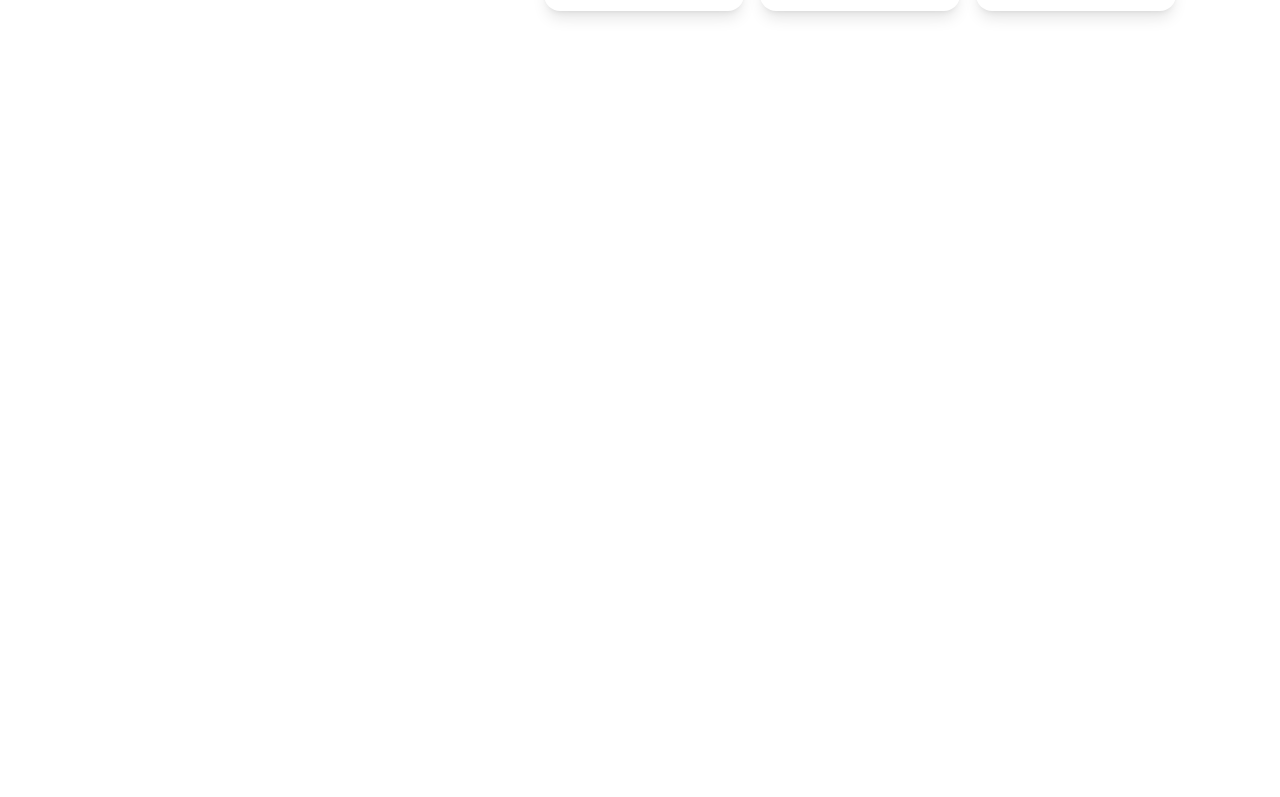
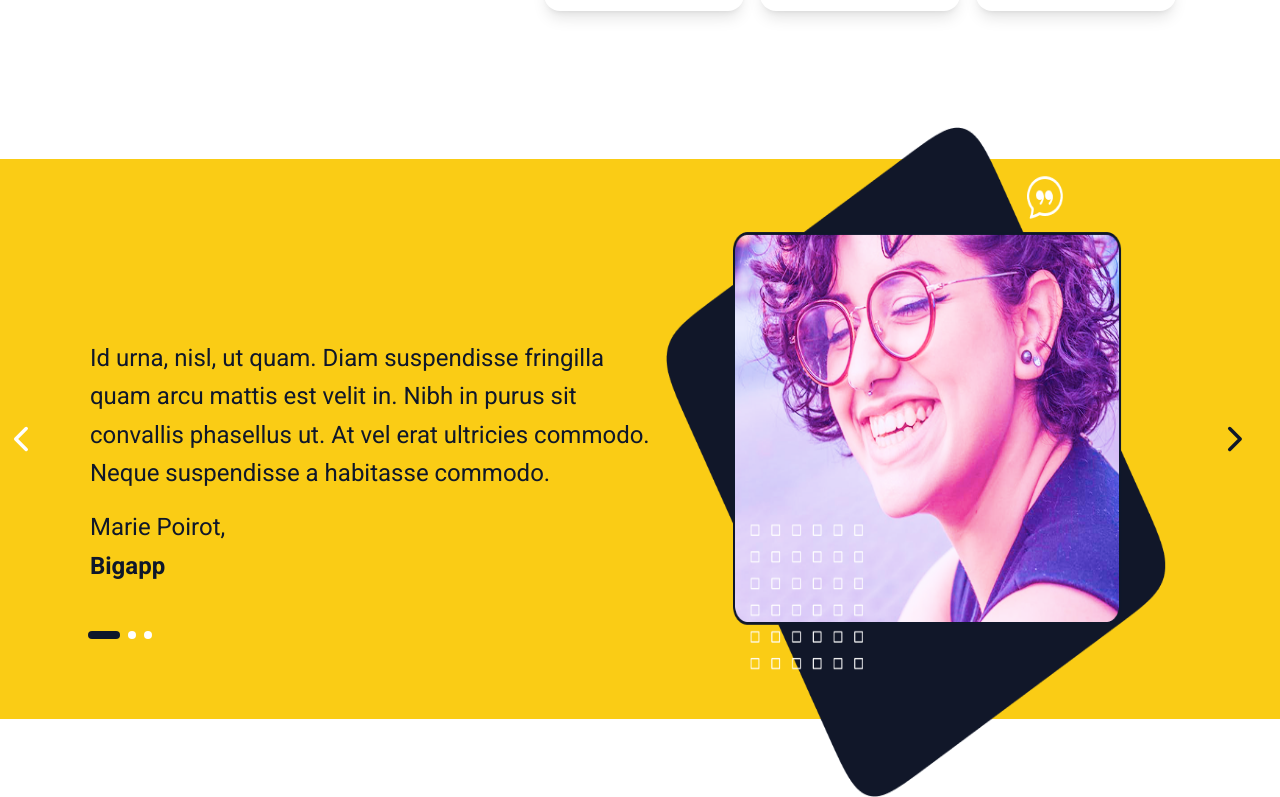
Before and after one commit to f3rnandorj/buzzvel-challenge, a Next.js app: page / in a window 1280 px wide. Shown: the part 1409-2206 px from the top of the page. Before the commit the page ends 1504 px from the top, so only its background shows below. Built offline with nearby package versions, Linux system fonts and the light colour scheme.

Commit message:
Create ClientReviewCarouselSection.

```diff
--- a/src/app/globals.css
+++ b/src/app/globals.css
@@ -19,6 +19,9 @@ html {
   --color-primary: #ea580c;
   --color-secondary: #0f172a;
   --color-secondary-light: #2563eb;
+
+  --color-yellow-app: #facc15;
+
   --color-background: #ffffff;
   --color-gray-light: #475569;
 }
--- a/src/app/layout.tsx
+++ b/src/app/layout.tsx
@@ -5,7 +5,7 @@ import "./globals.css";
 const roboto = Roboto({
   variable: "--font-roboto",
   subsets: ["latin"],
-  weight: ["400", "500", "700", "800"],
+  weight: ["300", "400", "500", "700", "800"],
 });
 
 const robotoMono = Roboto_Mono({
--- a/src/app/page.tsx
+++ b/src/app/page.tsx
@@ -1,4 +1,9 @@
-import { Header, HeroSection, SubHeroSection } from "@/components";
+import {
+  ClientReviewCarouselSection,
+  Header,
+  HeroSection,
+  SubHeroSection,
+} from "@/components";
 
 export default function Home() {
   return (
@@ -8,6 +13,8 @@ export default function Home() {
       <HeroSection />
 
       <SubHeroSection />
+
+      <ClientReviewCarouselSection />
     </div>
   );
 }
--- a/src/assets/images/index.ts
+++ b/src/assets/images/index.ts
@@ -1,7 +1,9 @@
 import heroImage from "./heroImage.png";
 import subHeroImage from "./subHeroImage.png";
+import clientReviewImage from "./clientReviewImage.png";
 
 export const images = {
   heroImage,
   subHeroImage,
+  clientReviewImage,
 };
--- a/src/components/Icon/Icon.tsx
+++ b/src/components/Icon/Icon.tsx
@@ -4,6 +4,8 @@ import { tailwindUtils } from "@/utils";
 import {
   ChevronDown,
   ChevronUp,
+  ChevronLeft,
+  ChevronRight,
   PlayCircle,
   Check,
   ArrowRight,
@@ -48,6 +50,8 @@ export function Icon({
 const Icons = {
   chevronDown: ChevronDown,
   chevronUp: ChevronUp,
+  chevronLeft: ChevronLeft,
+  chevronRight: ChevronRight,
   playCircle: PlayCircle,
   check: Check,
   arrowRight: ArrowRight,
--- /dev/null
+++ b/src/components/Sections/ClientReviewCarouselSection/ClientReviewCarouselSection.tsx
@@ -0,0 +1,23 @@
+import { Icon, SliderDots } from "@/components";
+import { ClientReviewItem } from "./components/ClientReviewItem";
+
+export function ClientReviewCarouselSection() {
+  return (
+    <section className="h-[35rem] items-center bg-yellow-app w-screen relative left-1/2 -translate-x-1/2">
+      <div className="flex flex-1 h-full w-full max-w-[90rem] mx-auto items-center gap-6 relative">
+        <Icon name="chevronLeft" color="text-white" size={48} />
+
+        <ClientReviewItem
+          text="Id urna, nisl, ut quam. Diam suspendisse fringilla quam arcu mattis est velit in. Nibh in purus sit convallis phasellus ut. At vel erat ultricies commodo. Neque suspendisse a habitasse commodo."
+          author="Marie Poirot"
+          role="Bigapp"
+        />
+
+        <Icon name="chevronRight" size={48} />
+
+        <SliderDots activeIndex={0} length={3} />
+        <div className=" bottom-20 left-[5.5rem]"></div>
+      </div>
+    </section>
+  );
+}
--- /dev/null
+++ b/src/components/Sections/ClientReviewCarouselSection/components/ClientReviewItem.tsx
@@ -0,0 +1,51 @@
+import { images } from "@/assets";
+import { Text } from "@/components";
+import { tailwindUtils } from "@/utils";
+import Image from "next/image";
+
+interface TestimonialCardProps {
+  text: string;
+  author: string;
+  role: string;
+  className?: string;
+}
+
+export function ClientReviewItem({
+  text,
+  author,
+  role,
+  className,
+}: TestimonialCardProps) {
+  const { cn } = tailwindUtils;
+
+  return (
+    <div
+      className={cn(
+        "grid grid-cols-1 lg:grid-cols-[36rem_1fr] h-full w-full max-w-[90rem] mx-auto p-6 items-center",
+        className
+      )}
+    >
+      <div className="flex flex-col gap-4">
+        <Text as="p">{text}</Text>
+
+        <Text as="p">
+          {author},
+          <br />
+          <Text as="span" preset="paragraph" className="font-bold ">
+            {role}
+          </Text>
+        </Text>
+      </div>
+
+      <div className="flex flex-row-reverse">
+        <Image
+          src={images.clientReviewImage}
+          alt="Imagem de fundo mostrando um desktop"
+          width={700}
+          height={570}
+          className="  w-[650px] h-[670px] -my-14"
+        />
+      </div>
+    </div>
+  );
+}
--- a/src/components/Sections/SubHeroSection/SubHeroSection.tsx
+++ b/src/components/Sections/SubHeroSection/SubHeroSection.tsx
@@ -6,7 +6,7 @@ import { ServiceCard } from "./components/ServiceCard";
 
 export function SubHeroSection() {
   return (
-    <section className="grid grid-cols-1 lg:grid-cols-[30.625rem_1fr]   items-center h-[44rem] -mr-20 ml-auto">
+    <section className="grid grid-cols-1 lg:grid-cols-[30.625rem_1fr]   items-center h-[44rem] -mr-20 ml-auto mb-16">
       <div className="flex flex-col gap-8">
         <HighlightedTitle
           className="top-3.5"
--- a/src/components/Sections/index.ts
+++ b/src/components/Sections/index.ts
@@ -1,2 +1,3 @@
 export * from "./HeroSection/HeroSection";
 export * from "./SubHeroSection/SubHeroSection";
+export * from "./ClientReviewCarouselSection/ClientReviewCarouselSection";
--- /dev/null
+++ b/src/components/SliderDots/SliderDots.tsx
@@ -0,0 +1,20 @@
+interface Props {
+  activeIndex: number;
+  length: number;
+}
+
+export function SliderDots({ activeIndex, length }: Props) {
+  return (
+    <div className="absolute bottom-20 left-[5.5rem] flex items-center gap-2">
+      {Array.from({ length }, (_, i) => i).map((index) => (
+        <span
+          key={index}
+          className={`
+             h-2 w-2 rounded-full transition-all duration-1000 ease-in-out
+            ${index === activeIndex ? "bg-secondary w-8" : "bg-white "}
+          `}
+        />
+      ))}
+    </div>
+  );
+}
--- a/src/components/index.ts
+++ b/src/components/index.ts
@@ -3,5 +3,6 @@ export * from "./Header/Header";
 export * from "./Icon/Icon";
 export * from "./Button/Button";
 export * from "./HighlightedTitle/HighlightedTitle";
+export * from "./SliderDots/SliderDots";
 
 export * from "./Sections";
```
Also changed, not shown: src/assets/images/clientReviewImage.png (added).
